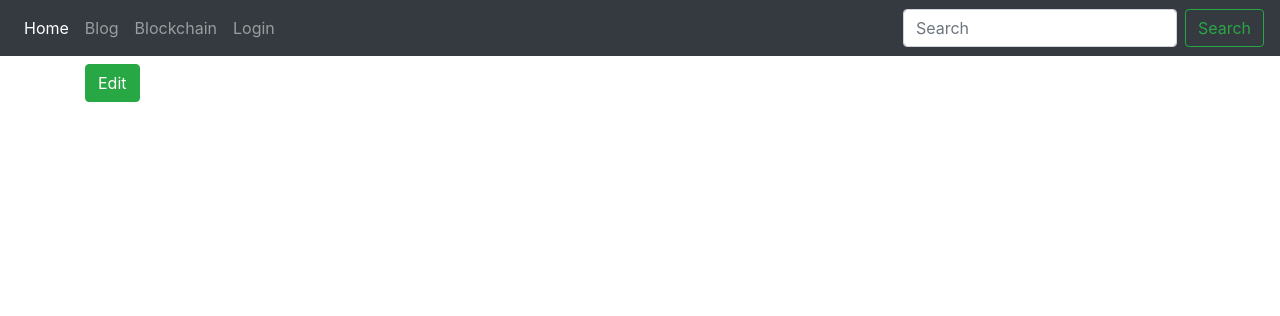
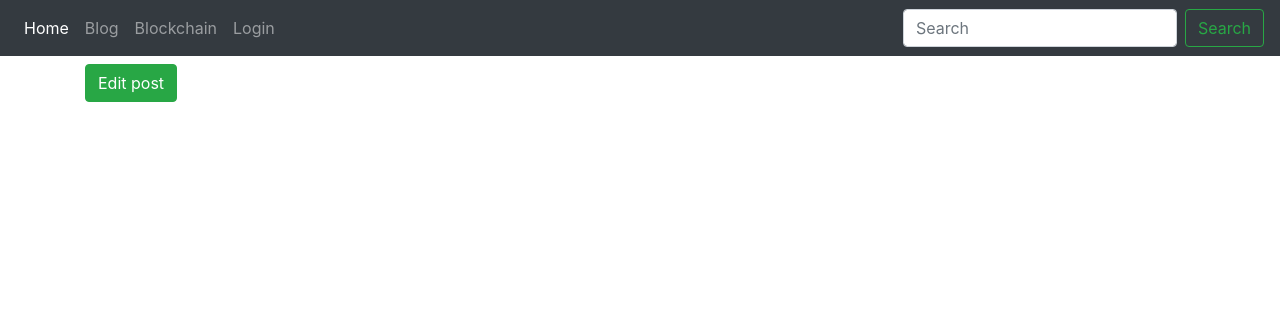
Before and after one commit to Evgeny0088/First_flaskProject, a Python web app: template app/posts/templates/posts/post_detail.html in a window 1280 px wide. Shown: the top 316 px of the page. Run offline with Jinja, Linux system fonts and the light colour scheme; the template is opened without the code that fills it, so the values that code supplies are empty; some libraries are stand-ins or nearby versions.

Commit message:
post_detail.html changed again

```diff
--- a/app/posts/templates/posts/post_detail.html
+++ b/app/posts/templates/posts/post_detail.html
@@ -19,7 +19,7 @@
     <div class="main content">
         {{ post.body }}
             <form action="{{ url_for('posts.edit_post',slug = post.slug) }}">
-                <button type="submit" class="btn btn-success">Edit</button>
+                <button type="submit" class="btn btn-success">Edit post</button>
             </form>
     </div>
 {% endblock %}
```
